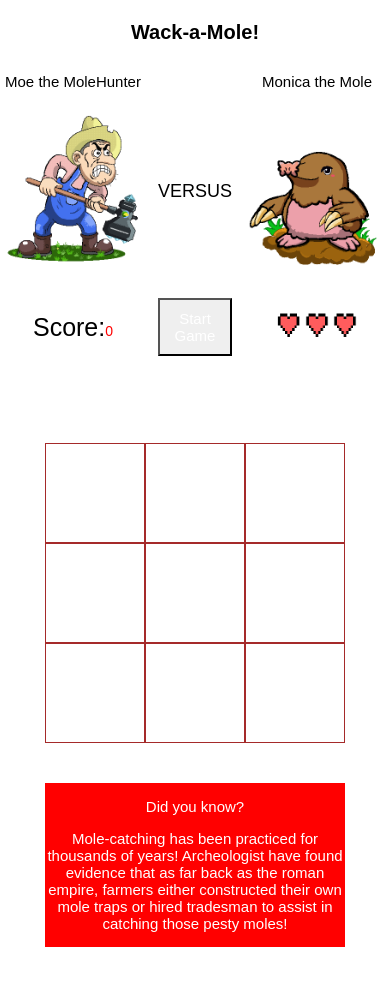
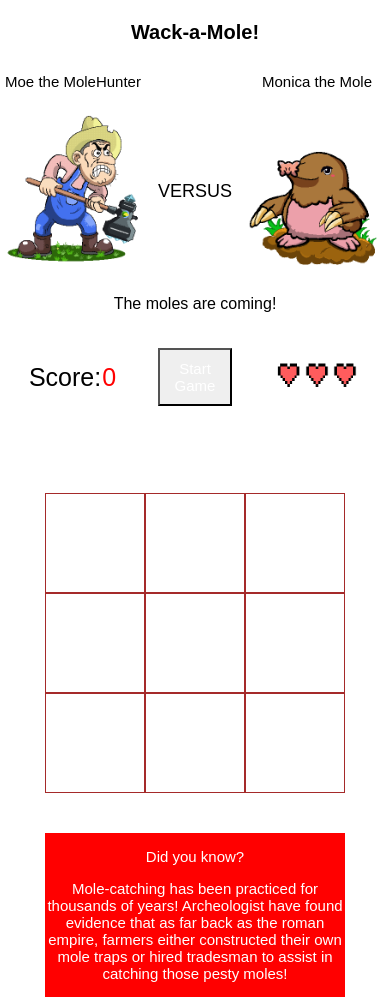
Before and after one commit to tristonpalacios/WaM, a plain HTML site: page index.html in a window 390 px wide. Before the commit the page ends 947 px from the top, so only its background shows below. Drawn offline with Linux system fonts and the light colour scheme; a web font is replaced by a local one.

Commit message:
Mobile CSS revisions

```diff
--- a/index.html
+++ b/index.html
@@ -29,7 +29,7 @@
 
 
     <div id="score">
-        <p>Score:<span id="scrnum">0</span></p>
+        <p style="margin: 1px;">Score:<span id="scrnum">0</span></p>
     </div>
 
     <div class='liveTxt' id="lives">
@@ -42,7 +42,7 @@
     <div class="game">
         <div class="hole hole1" style="border-image: url(grass.jpeg) 30 / 15px / 15px round; cursor: url(Hammer\ Clicker.png), pointer;">
         <div class="mole hide ">
-            <img src="Dig.gif">
+            <img id="molepic" src="Dig.gif">
         </div>
         </div>
         <div class="hole hole2" style="border-image: url(grass.jpeg) 30 / 15px / 15px round;  cursor: url(Hammer\ Clicker.png), pointer;">
--- a/style/style.css
+++ b/style/style.css
@@ -2,8 +2,6 @@
 
 *{
     font-family: 'DotGothic16', sans-serif;
-
-
 }
 
 #scrnum{
@@ -178,7 +176,12 @@ h1{
     @media(max-width: 400px){
         #scrnum{
             color: red;
-            font-size: 14px;
+            font-size: 25px;
+            margin: 1px 1px 1px 1px;
+        }
+
+        body{
+            height: 400px;
         }
 
         .flex-container{
@@ -244,9 +247,10 @@ h1{
 
         .varMessage{
             grid-column: 2;
-            grid-row: 5;
+            grid-row: 4;
             text-align: center;
             font-size: 1em;
+            grid-column: 1/ span 3;
         }
 
 
@@ -255,7 +259,7 @@ h1{
             font-size: 25px;
             grid-column: 1;
             grid-row: 5;
-            max-width: 100%;
+            margin: 1px 1px 1px 1px
 
         }
         #lives{
```
